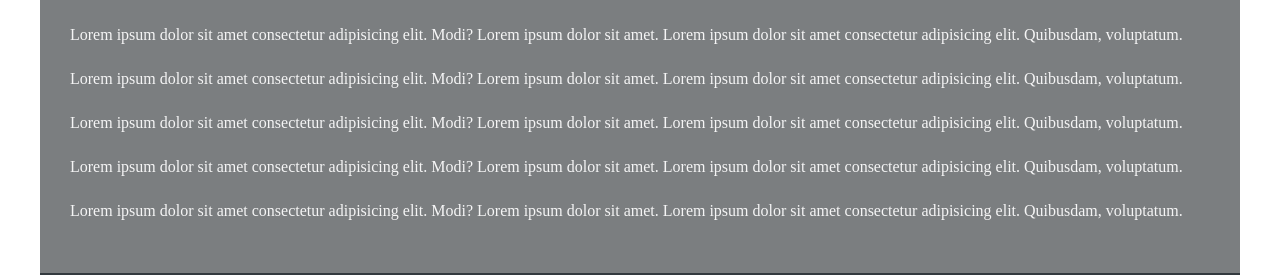
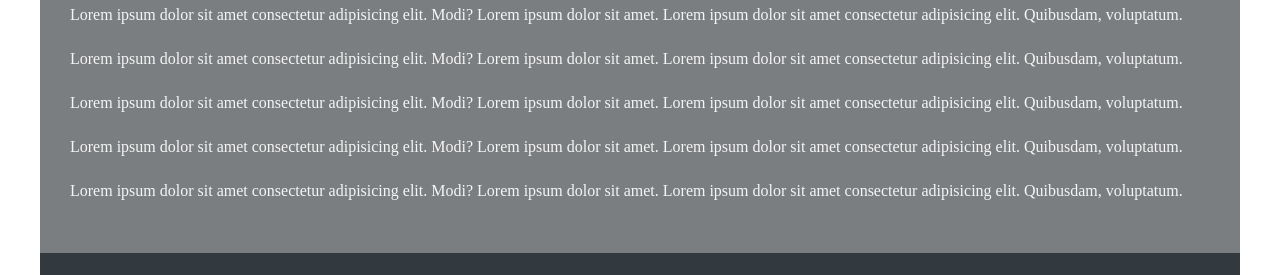
Before and after one commit to bondarin87/burger, a plain HTML site: page index.html in a window 1280 px wide. Shown: the part 201-476 px from the top of the page. Drawn offline with Linux system fonts and the light colour scheme.

Commit message:
Update style.css

```diff
--- a/css/style.css
+++ b/css/style.css
@@ -116,7 +116,7 @@ h1,h2,h3,h4,h5,h6{font-size:inherit;font-weight: 400;}
 	text-decoration: underline;
 }
 .page {
-	padding: 90px 0px 30px 0px;
+	padding: 70px 0px 30px 0px;
 }
 
 .page__section {
```
